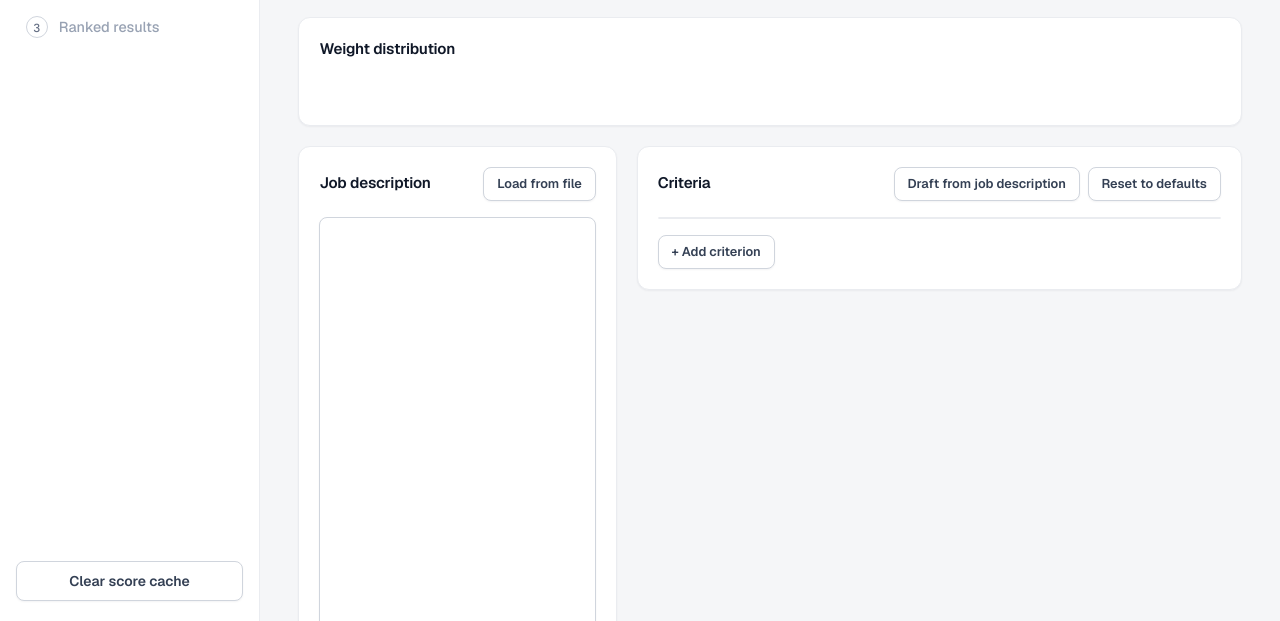
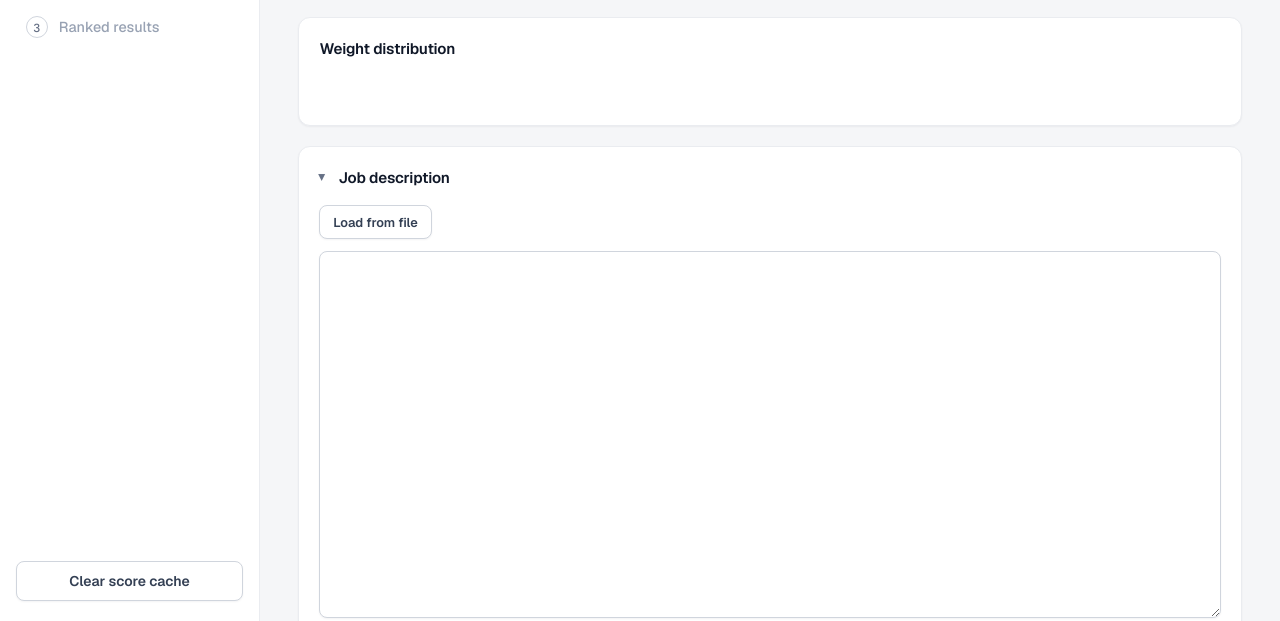
Before and after one commit to premsagariit/ats-screener, a plain HTML site: page web/index.html in a window 1280 px wide. Shown: the part 179-800 px from the top of the page. Drawn offline with nearby package versions, Linux system fonts and the light colour scheme; no server answers.

Commit message:
UI: stack JD and rubric in rows, make JD collapsible
Co-Authored-By: Claude Opus 5.5 <noreply@anthropic.com>

```diff
--- a/web/index.html
+++ b/web/index.html
@@ -58,16 +58,16 @@
       </div>
 
       <div class="brief-grid">
-        <div class="card">
-          <div class="card-head">
-            <h2>Job description</h2>
+        <details class="card jd-card" open>
+          <summary class="card-head"><h2>Job description</h2></summary>
+          <div class="actions jd-actions">
             <label class="btn secondary sm file-btn">Load from file
               <input id="jd-file" type="file" accept=".pdf,.docx,.txt,.md" hidden>
             </label>
           </div>
           <label class="sr-only" for="jd">Job description text</label>
-          <textarea id="jd" class="jd" rows="24" spellcheck="false"></textarea>
-        </div>
+          <textarea id="jd" class="jd" rows="16" spellcheck="false"></textarea>
+        </details>
 
         <div class="card">
           <div class="card-head">
--- a/web/style.css
+++ b/web/style.css
@@ -140,8 +140,13 @@ input[type="checkbox"] { accent-color: var(--accent); width: 16px; height: 16px;
 
 /* ---------------- job & rubric ---------------- */
 .brief-grid { display: grid; gap: 1.25rem; grid-template-columns: minmax(0, 1fr); align-items: start; }
-@media (min-width: 1280px) { .brief-grid { grid-template-columns: minmax(0, 1fr) minmax(0, 1.9fr); } }
-.jd { min-height: 560px; font-size: 0.875rem; color: var(--text); }
+.jd { min-height: 360px; font-size: 0.875rem; color: var(--text); }
+.jd-card summary { cursor: pointer; list-style: none; justify-content: flex-start; }
+.jd-card summary::-webkit-details-marker { display: none; }
+.jd-card summary::before { content: "▸"; color: var(--muted); transition: transform .15s; }
+.jd-card[open] summary::before { transform: rotate(90deg); }
+.jd-card:not([open]) summary { margin-bottom: 0; }
+.jd-actions { margin-bottom: 0.75rem; }
 .criteria { overflow-x: auto; margin-bottom: 1rem; border: 1px solid var(--border); border-radius: 10px; }
 .rubric-table { min-width: 680px; }
 .rubric-table th { position: static; cursor: default; }
```
